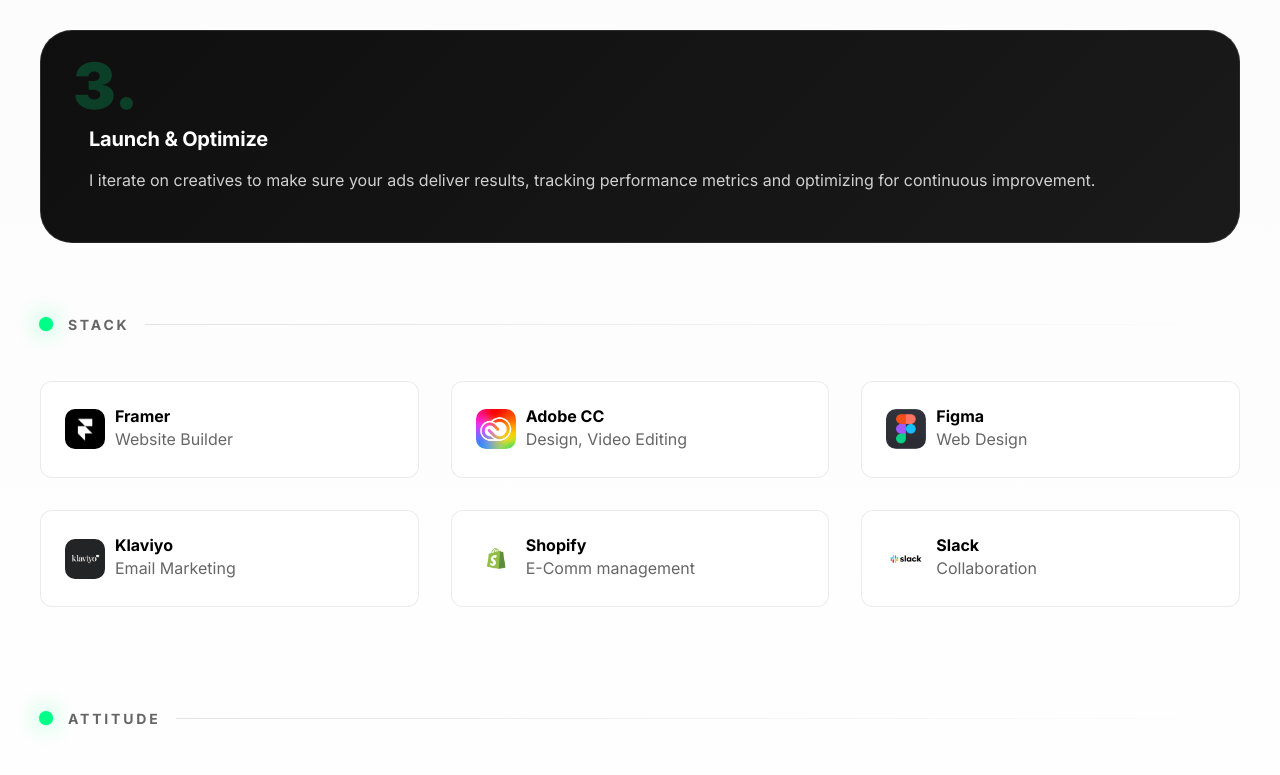
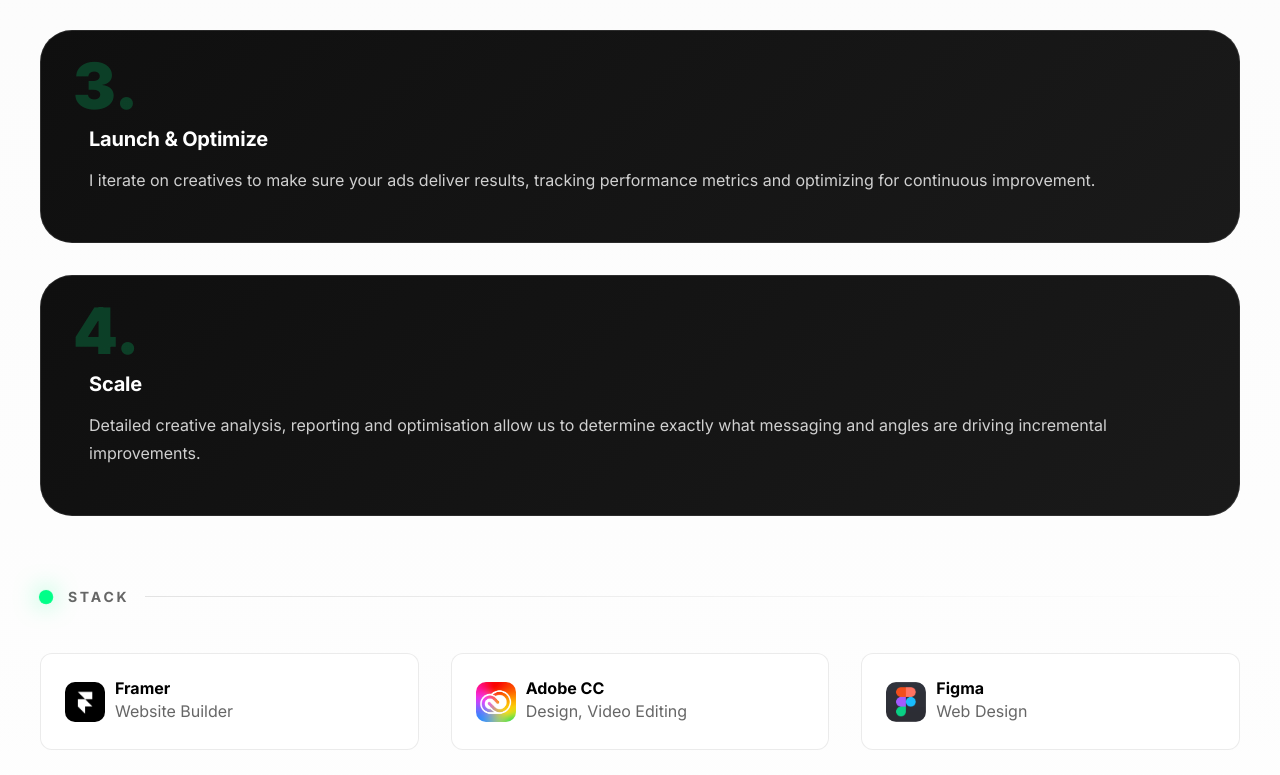
Before and after one commit to Mo-Ibra/jeremiah-portfolio, a Next.js app: page / in a window 1280 px wide. Shown: the part 8548-9323 px from the top of the page. Built offline with nearby package versions, Linux system fonts and the light colour scheme.

Commit message:
Added Scale in workflow

```diff
--- a/components/Principles.js
+++ b/components/Principles.js
@@ -41,6 +41,11 @@ export default function Principles() {
                 step: "Launch & Optimize",
                 text: "I iterate on creatives to make sure your ads deliver results, tracking performance metrics and optimizing for continuous improvement.",
               },
+              {
+                number: "4.",
+                step: "Scale",
+                text: "Detailed creative analysis, reporting and optimisation allow us to determine exactly what messaging and angles are driving incremental improvements."
+              }
             ].map((card, i) => (
               <motion.div
                 key={i}
```
